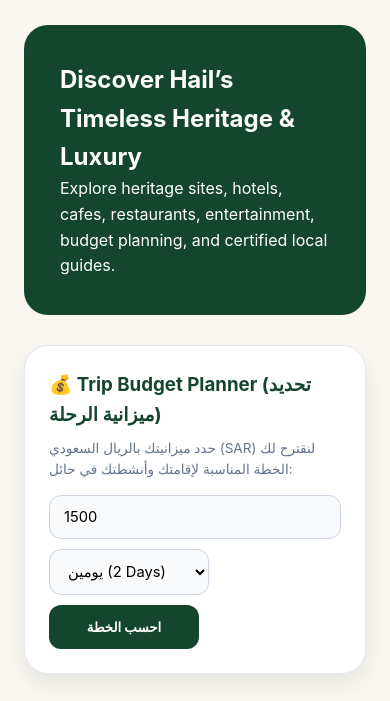
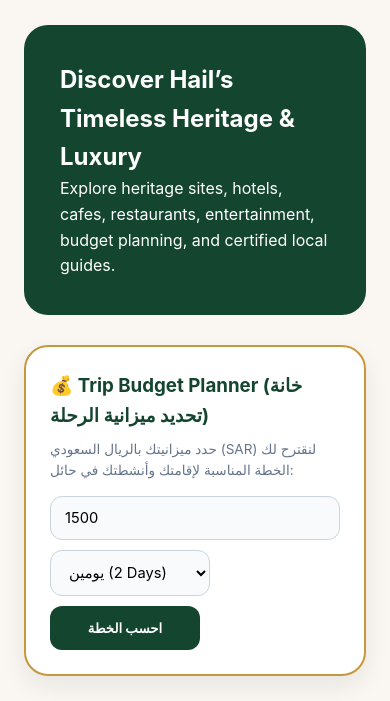
Before and after one commit to wajdd821-arch/hail-tourism-36, a plain HTML site: page index.html in a window 390 px wide. Both pictures are taken after a click on the button "Sign In to Hail360". Shown: the part 79-780 px from the top of the page. Drawn offline with Linux system fonts and the light colour scheme.

Commit message:
Update index.html

```diff
--- a/index.html
+++ b/index.html
@@ -44,7 +44,6 @@
         .landmarks-grid { display: grid; grid-template-columns: repeat(auto-fill, minmax(280px, 1fr)); gap: 20px; margin-bottom: 30px; }
         .landmark-card { background: var(--surface); border-radius: 16px; border: 1px solid var(--border-color); overflow: hidden; box-shadow: 0 2px 8px rgba(15,23,42,0.06); display: flex; flex-direction: column; justify-content: space-between; }
 
-        /* تصميم مكان الصور */
         .card-media { position: relative; height: 190px; background: #E2E8F0; }
         .card-media img { width: 100%; height: 100%; object-fit: cover; }
 
@@ -54,7 +53,7 @@
         .btn-card-vr { flex: 1; background: var(--hail-green); color: #FFFFFF; border: none; padding: 10px; border-radius: 10px; font-weight: 700; cursor: pointer; font-size: 0.85rem; }
         .btn-card-booking { flex: 1; background: var(--hail-gold); color: #FFFFFF; border: none; padding: 10px; border-radius: 10px; font-weight: 700; cursor: pointer; font-size: 0.85rem; }
 
-        .feature-box { background: var(--surface); border-radius: var(--radius-xl); border: 1px solid var(--border-color); padding: 24px; margin-top: 30px; box-shadow: var(--shadow-md); }
+        .feature-box { background: var(--surface); border-radius: var(--radius-xl); border: 2px solid var(--hail-gold); padding: 24px; margin-bottom: 30px; box-shadow: var(--shadow-md); }
         .budget-result { margin-top: 14px; padding: 14px; background: var(--hail-gold-light); border-radius: 12px; color: var(--hail-green-dark); font-size: 0.92rem; border: 1px solid rgba(200,150,62,0.4); }
         .chat-messages { height: 200px; background: #F8FAFC; border: 1px solid var(--border-color); border-radius: 12px; padding: 14px; overflow-y: auto; margin-bottom: 14px; font-size: 0.9rem; line-height: 1.5; }
         .chat-input-row { display: flex; gap: 10px; flex-wrap: wrap; }
@@ -138,9 +137,9 @@
                 </div>
             </section>
 
-            <!-- خانة تحديد الميزانية -->
-            <section class="feature-box" style="margin-top: 0; margin-bottom: 30px;">
-                <h3 style="margin-bottom: 8px; color: var(--hail-green);">💰 Trip Budget Planner (تحديد ميزانية الرحلة)</h3>
+            <!-- خانة تحديد الميزانية بارزة في الأعلى -->
+            <section class="feature-box">
+                <h3 style="margin-bottom: 8px; color: var(--hail-green);">💰 Trip Budget Planner (خانة تحديد ميزانية الرحلة)</h3>
                 <p style="font-size: 0.85rem; color: var(--text-muted); margin-bottom: 14px;">حدد ميزانيتك بالريال السعودي (SAR) لنقترح لك الخطة المناسبة لإقامتك وأنشطتك في حائل:</p>
                 <div class="chat-input-row">
                     <input type="number" id="budget-input" class="form-control" style="flex: 1; min-width: 180px;" placeholder="أدخل المبلغ بالريال (مثلاً: 1500)" value="1500">
@@ -191,7 +190,7 @@
             </section>
 
             <!-- AI Assistant Section -->
-            <section class="feature-box">
+            <section class="feature-box" style="border-color: var(--hail-green);">
                 <h3 style="margin-bottom: 8px; color: var(--hail-green);">🤖 Hail360 AI Trip Planner & Assistant (المساعد الذكي لتخطيط الرحلات)</h3>
                 <p style="font-size: 0.85rem; color: var(--text-muted); margin-bottom: 14px;">اسأل المساعد الذكي ليرتب لك جدولاً سياحياً متكاملاً في حائل حسب رغبتك!</p>
                 <div id="chat-messages" class="chat-messages">
@@ -209,7 +208,6 @@
         var currentLang = 'en';
         var selectedPlaceForBooking = '';
 
-        // أسماء الصور والبيانات المتكاملة (تقدري تحطي أسماء صورك الحقيقية في خانة img لكل عنصر)
         var categoriesData = {
             heritage: [
                 { id: 101, nameEn: "Tuwarun", nameAr: "توارن", locEn: "Hail", locAr: "حائل", img: "IMG_4367.jpeg", descEn: "Historic valley and village.", descAr: "قرية تاريخية ووادٍ عريق.", needsBooking: true },
@@ -229,17 +227,17 @@
                 { id: 304, nameEn: "Peacock Cafe Roaster", nameAr: "بيكوك", locEn: "Hail", locAr: "حائل", img: "IMG_4405.jpeg", descEn: "Artisanal roastery.", descAr: "محمصة ومقهى فاخر.", needsBooking: false }
             ],
             restaurants: [
-                { id: 401, nameEn: "Nakat Deeretna", nameAr: "نكهة ديرتنا", locEn: "Hail", locAr: "حائل", img: "rest1.jpeg", descEn: "Traditional local dishes.", descAr: "أطباق شعبية وتراثية أصيلة.", needsBooking: false },
-                { id: 402, nameEn: "Al-Wadi Al-Mubarak", nameAr: "الوادي المبارك", locEn: "Hail", locAr: "حائل", img: "rest2.jpeg", descEn: "Family restaurant.", descAr: "مطعم عائلي مميز.", needsBooking: false },
-                { id: 403, nameEn: "Roga Roko", nameAr: "روقا روكو", locEn: "Hail", locAr: "حائل", img: "rest3.jpeg", descEn: "Modern dining.", descAr: "مطعم وجبات عصرية.", needsBooking: false },
-                { id: 404, nameEn: "Old Castle", nameAr: "القلعه القديمه", locEn: "Hail", locAr: "حائل", img: "rest4.jpeg", descEn: "Heritage restaurant.", descAr: "مطعم بطابع تراثي قديم.", needsBooking: false }
+                { id: 401, nameEn: "Nakat Deeretna", nameAr: "نكهة ديرتنا", locEn: "Hail", locAr: "حائل", img: "IMG_4383.jpeg", descEn: "Traditional local dishes.", descAr: "أطباق شعبية وتراثية أصيلة.", needsBooking: false },
+                { id: 402, nameEn: "Al-Wadi Al-Mubarak", nameAr: "الوادي المبارك", locEn: "Hail", locAr: "حائل", img: "IMG_4401.jpeg", descEn: "Family restaurant.", descAr: "مطعم عائلي مميز.", needsBooking: false },
+                { id: 403, nameEn: "Roga Roko", nameAr: "روقا روكو", locEn: "Hail", locAr: "حائل", img: "IMG_4403.jpeg", descEn: "Modern dining.", descAr: "مطعم وجبات عصرية.", needsBooking: false },
+                { id: 404, nameEn: "Old Castle", nameAr: "القلعه القديمه", locEn: "Hail", locAr: "حائل", img: "IMG_4405.jpeg", descEn: "Heritage restaurant.", descAr: "مطعم بطابع تراثي قديم.", needsBooking: false }
             ],
             entertainment: [
-                { id: 501, nameEn: "Al Othaim Mall", nameAr: "العثيم مول", locEn: "Hail", locAr: "حائل", img: "ent1.jpeg", descEn: "Shopping & entertainment center.", descAr: "مركز تسوق وترفيه متكامل.", needsBooking: false },
-                { id: 502, nameEn: "Hatim Al-Tai Viewpoint", nameAr: "مطل حاتم الطائي", locEn: "Hail", locAr: "حائل", img: "ent2.jpeg", descEn: "Scenic viewpoint.", descAr: "مطل سياحي خلاب بإطلالة مرتفعة.", needsBooking: false },
-                { id: 503, nameEn: "Central Area", nameAr: "المنطقه المركزيه", locEn: "Hail", locAr: "حائل", img: "ent3.jpeg", descEn: "Historic downtown area.", descAr: "المنطقة المركزية التاريخية والأسواق.", needsBooking: false },
-                { id: 504, nameEn: "Hail Zone", nameAr: "حايل زون", locEn: "Hail", locAr: "حائل", img: "ent4.jpeg", descEn: "Entertainment zone.", descAr: "منطقة فعاليات وترفيه عصرية.", needsBooking: true },
-                { id: 505, nameEn: "Aja Park", nameAr: "اجا بارك", locEn: "Hail", locAr: "حائل", img: "ent5.jpeg", descEn: "Amusement park.", descAr: "مدينة ملاهٍ وترفيه عائلية.", needsBooking: true }
+                { id: 501, nameEn: "Al Othaim Mall", nameAr: "العثيم مول", locEn: "Hail", locAr: "حائل", img: "IMG_4368.jpeg", descEn: "Shopping & entertainment center.", descAr: "مركز تسوق وترفيه متكامل.", needsBooking: false },
+                { id: 502, nameEn: "Hatim Al-Tai Viewpoint", nameAr: "مطل حاتم الطائي", locEn: "Hail", locAr: "حائل", img: "IMG_4369.jpeg", descEn: "Scenic viewpoint.", descAr: "مطل سياحي خلاب بإطلالة مرتفعة.", needsBooking: false },
+                { id: 503, nameEn: "Central Area", nameAr: "المنطقه المركزيه", locEn: "Hail", locAr: "حائل", img: "IMG_4371.jpeg", descEn: "Historic downtown area.", descAr: "المنطقة المركزية التاريخية والأسواق.", needsBooking: false },
+                { id: 504, nameEn: "Hail Zone", nameAr: "حايل زون", locEn: "Hail", locAr: "حائل", img: "IMG_4406.jpeg", descEn: "Entertainment zone.", descAr: "منطقة فعاليات وترفيه عصرية.", needsBooking: true },
+                { id: 505, nameEn: "Aja Park", nameAr: "اجا بارك", locEn: "Hail", locAr: "حائل", img: "IMG_4388.jpeg", descEn: "Amusement park.", descAr: "مدينة ملاهٍ وترفيه عائلية.", needsBooking: true }
             ],
             unique: [
                 { id: 601, nameEn: "Desert Buggy Safari", nameAr: "تطعيس ودبابات", locEn: "Tuwarun", locAr: "توارن", img: "IMG_4406.jpeg", descEn: "Off-road buggy safari.", descAr: "تجربة سفاري ودبابات صحراوية.", needsBooking: true },
@@ -341,6 +339,7 @@
         function openBookingModal(placeName) {
             selectedPlaceForBooking = placeName;
             document.getElementById('booking-modal-title').textContent = 'حجز موعد زيارة: ' + placeName;
+            document.getElementById('booking-modal').classList.add('hidden'); // Fix modal toggle
             document.getElementById('booking-modal').classList.remove('hidden');
         }
 
```
